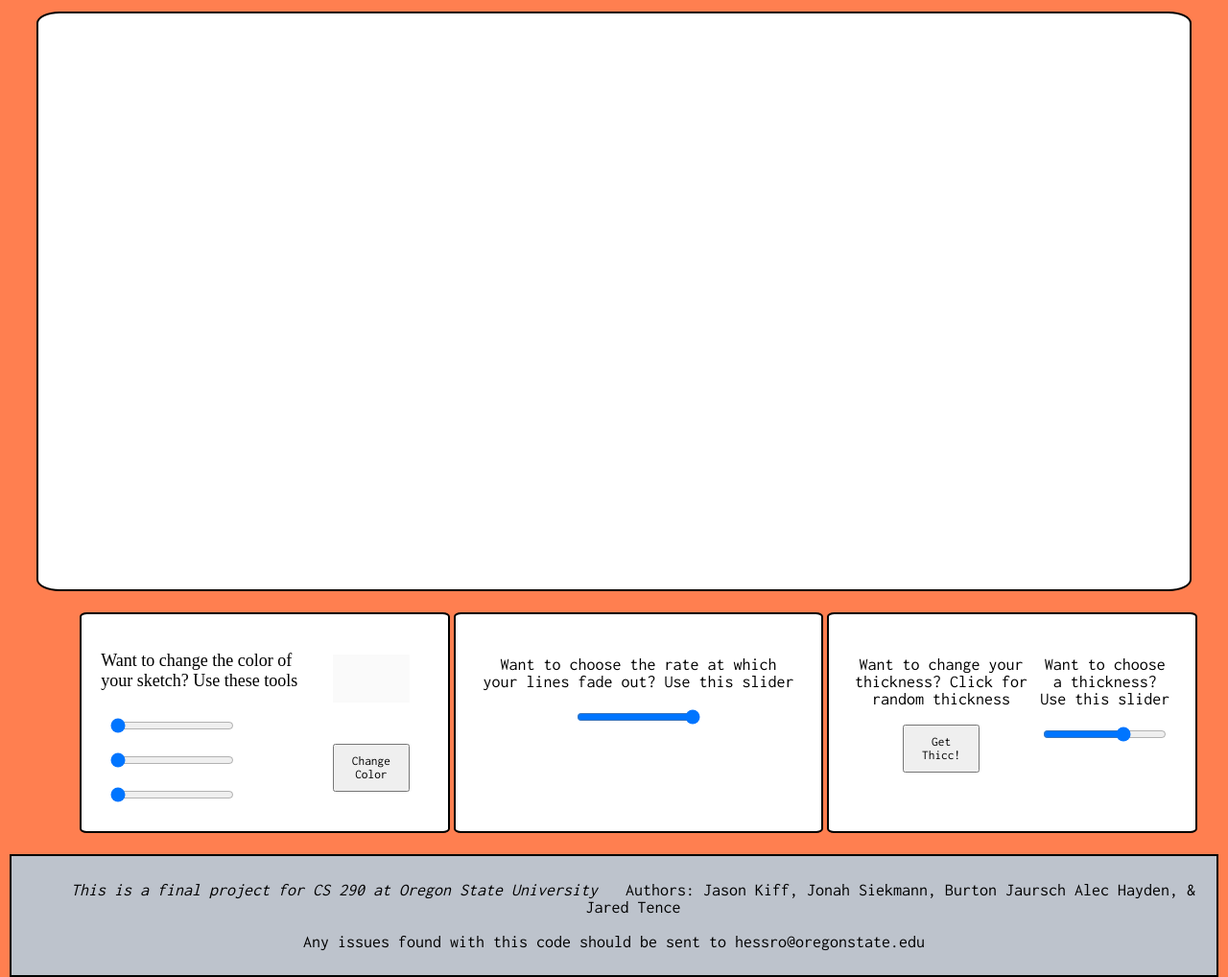
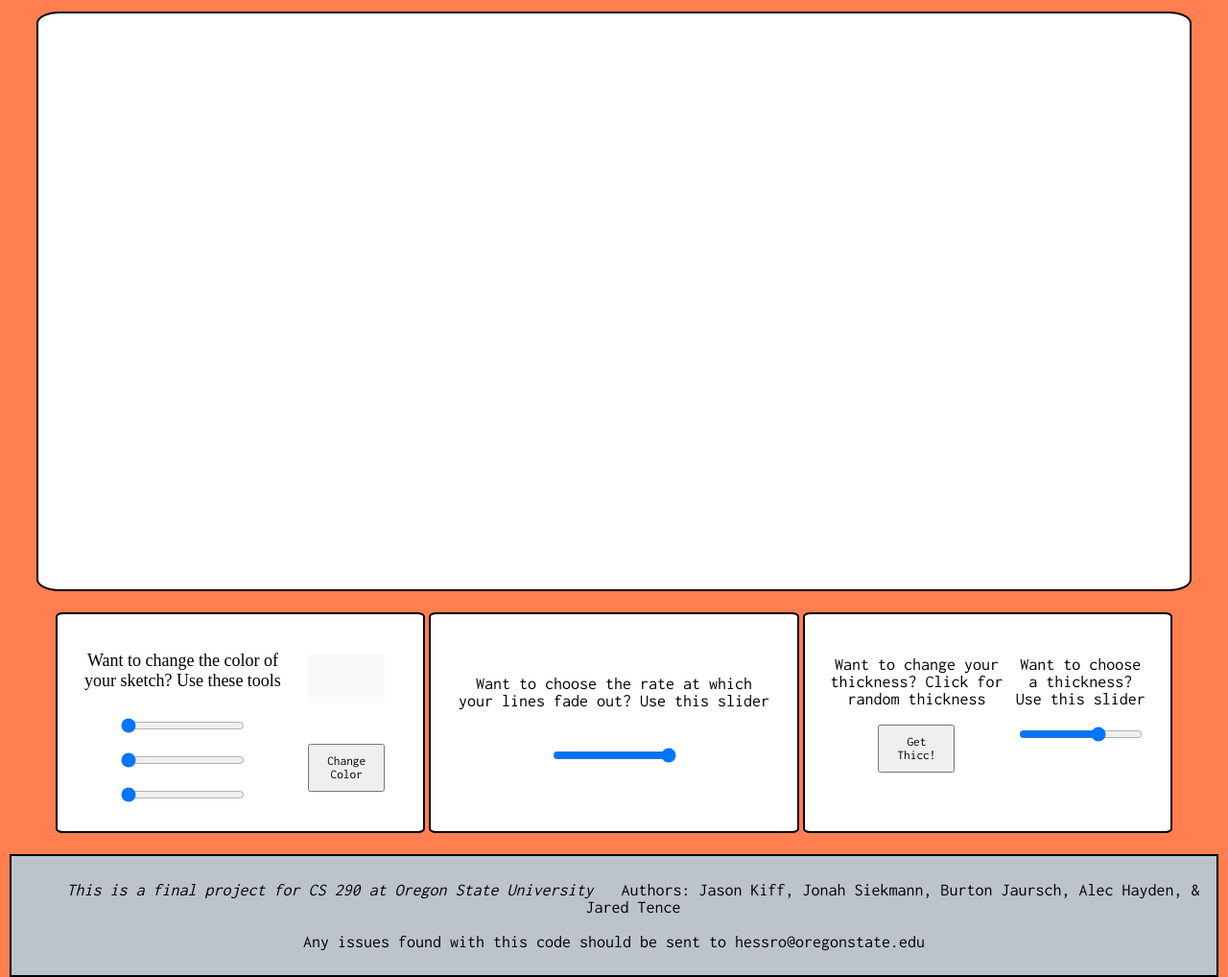
Before and after one commit to OSU-CS290-Sp2017/final-project-sikihaja, a website: page client/index.html in a window 1280 px wide. Shown: the part 80-1098 px from the top of the page at 96% size. Drawn offline with Linux system fonts and the light colour scheme; a script that the page names is missing; files whose address does not match are found by name.

Commit message:
Overall CSS editing
centering the style-boxes, color sliders, added link to OSU

```diff
--- a/client/index.html
+++ b/client/index.html
@@ -22,9 +22,9 @@
 		<ul id="contributors-ul">
 		</ul>
 	</div>
-   <canvas id="board" width="1200" height="600"></canvas>
+  <canvas id="board" width="1200" height="600"></canvas>
 
-   <div id="style-box">
+  <div id="style-box">
 
     <div id="style">
 
@@ -64,11 +64,11 @@
 
    <footer id="foot">
      <ul id="authors">
-       <li><em><a href="https://github.com/OSU-CS290-Sp2017/final-project-sikihaja">This</a> is a final project for CS 290 at Oregon State University</em></li>
+       <li><em><a href="https://github.com/OSU-CS290-Sp2017/final-project-sikihaja">This</a> is a final project for CS 290 at <a href="http://oregonstate.edu/">Oregon State University</a></em></li>
        <li id="author-item">Authors: </li>
        <li><a href="https://github.com/JKiff">Jason Kiff</a>,</li>
        <li><a href="https://github.com/siekmanj">Jonah Siekmann</a>,</li>
-       <li><a href="https://github.com/Jaursch">Burton Jaursch </a></li>
+       <li><a href="https://github.com/Jaursch">Burton Jaursch</a>,</li>
        <li><a href="https://github.com/THEAlecHayden23">Alec Hayden</a>, &</li>
        <li><a href="https://github.com/jmanosu">Jared Tence</a></li>
      </ul>
--- a/client/style.css
+++ b/client/style.css
@@ -66,10 +66,10 @@ a:hover{
 
 #style-box{
   margin: 20px;
-  justify-content: right;
+  justify-content: center;
   display: flex;
   flex-wrap: wrap;
-
+  text-align: center;
 }
 
 #style{
@@ -80,7 +80,6 @@ a:hover{
   border: 2px solid black;
   border-radius: 2%;
   background-color: #fff;
-  justify-content: right;
 }
 
 #site-title{
@@ -119,13 +118,14 @@ a:hover{
 #opacity-text{
   font-size: 18px;
   color: black;
+  padding: 20px 0px;
 }
 
 #color-sliders{
   float: left;
   display: flex;
   flex-wrap: wrap;
-  align-items: center;
+  justify-content: center;
 }
 
 #color-slider{
```
